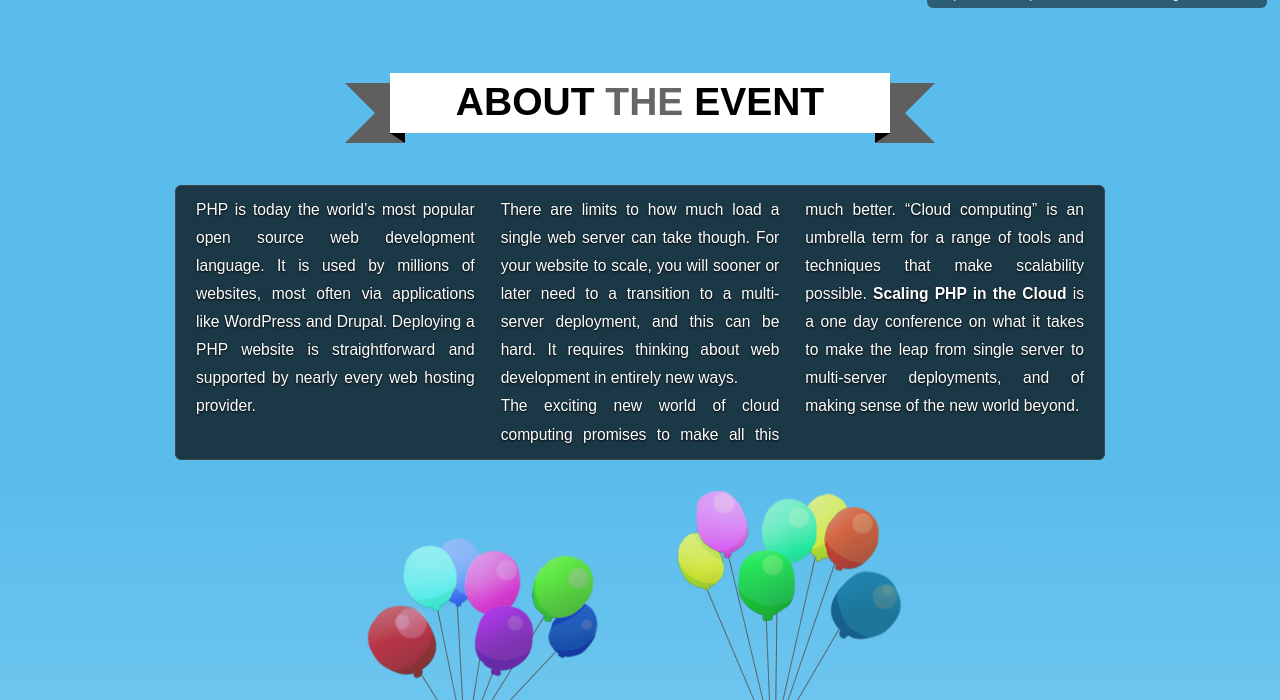
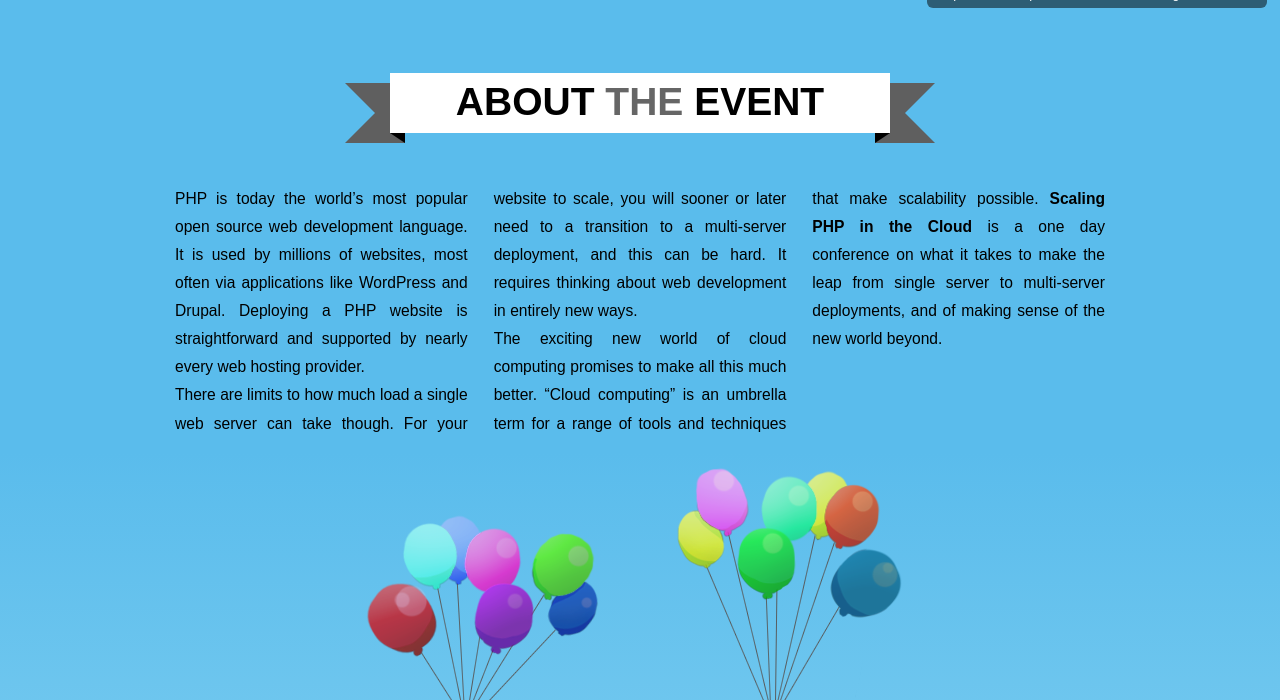
Before and after one commit to hasgeek/phpcloud, a PHP site: page / in a window 1280 px wide. Shown: the part 932-1632 px from the top of the page. Run offline with PHP 8.4, Linux system fonts and the light colour scheme; some libraries are stand-ins or nearby versions.

Commit message:
removed the black background

```diff
--- a/www/css/screen.css
+++ b/www/css/screen.css
@@ -659,28 +659,11 @@
   -webkit-column-gap: 2em;
   -o-column-gap: 2em;
   column-gap: 2em;
-  -moz-border-radius: 6px;
-  -webkit-border-radius: 6px;
-  -o-border-radius: 6px;
-  -ms-border-radius: 6px;
-  -khtml-border-radius: 6px;
-  border-radius: 6px;
-  text-shadow: black 0 1px 2px;
-  border: 1px solid #444;
-  padding: 10px 20px;
-  background-color: rgba(0, 0, 0, 0.7);
-  color: #FFF;
-}
-
-#who-why-text a {
-  color: #80BDFF;
-  font-weight: bold;
 }
 
 #about-text p, #who-why-text p {
   margin: 0;
   text-align: justify;
-  column-break-before: always;
 }
 
 hr {
```
Also changed, not shown: sass/_layout.scss (+0 -12 lines).
